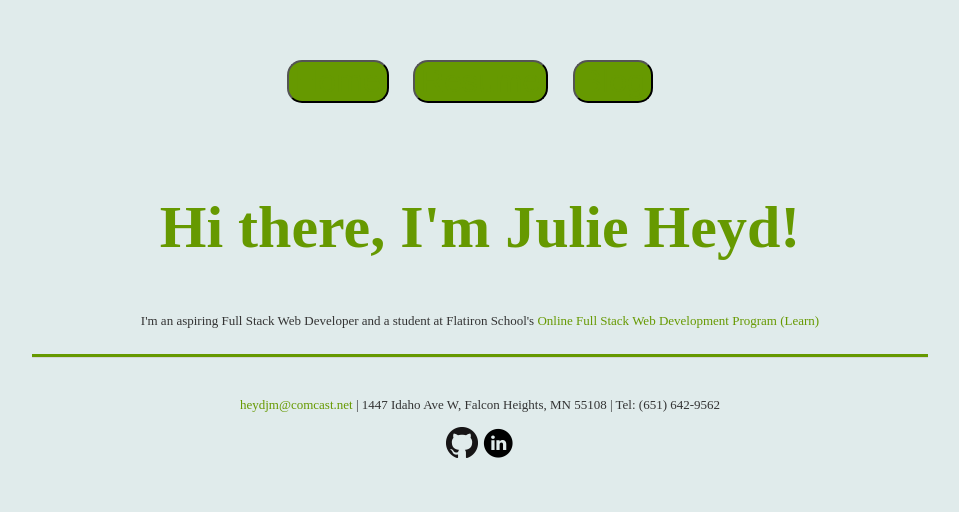
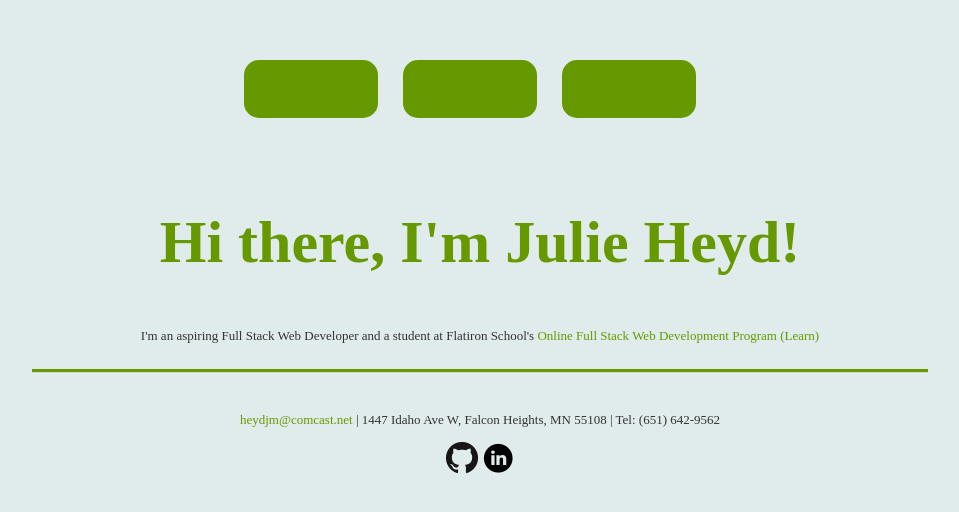
Before and after one commit to jmheyd/jmheyd.github.io, a Jekyll site: the page built from index.html, in a window 1280 px wide. Shown: the top 512 px of the page, without its empty margins (160-1119 px from the left). Built offline with Jekyll 4.4.1, drawn with Linux system fonts in a browser that asks for light colours; some web fonts are replaced.

Commit message:
button css

```diff
--- a/css/main.css
+++ b/css/main.css
@@ -29,10 +29,16 @@ h1 {
 }
 
 button {
-    font-size: 2em;
+    font-size: 1.5em;
     border-radius: 15px;
     background-color: #669900;
     color: white;
+    border: none;
+    padding: 15px 32px;
+    text-align: center;
+    text-decoration: none;
+    display: inline-block;
+    width: 15%;
 }
 
 p {
```
